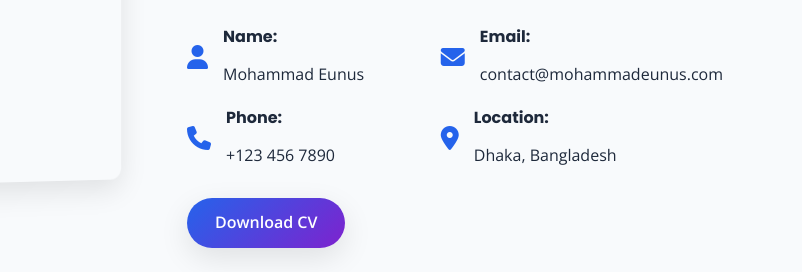
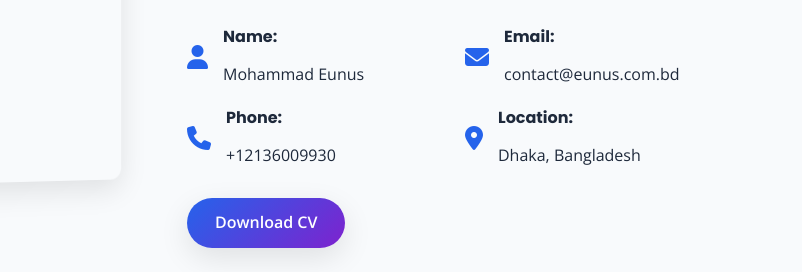
Before and after one commit to eunusctg/eunus.github.io, a plain HTML site: page index.html in a window 1280 px wide. Shown: the part 1152-1424 px from the top of the page, 478-1280 px from the left. Drawn offline with nearby package versions, Linux system fonts and the light colour scheme.

Commit message:
Update index.html

```diff
--- a/index.html
+++ b/index.html
@@ -999,7 +999,7 @@
                             <i class="fas fa-envelope"></i>
                             <div>
                                 <h4>Email:</h4>
-                                <p>contact@mohammadeunus.com</p>
+                                <p>contact@eunus.com.bd</p>
                             </div>
                         </div>
 
@@ -1007,7 +1007,7 @@
                             <i class="fas fa-phone"></i>
                             <div>
                                 <h4>Phone:</h4>
-                                <p>+123 456 7890</p>
+                                <p>+12136009930</p>
                             </div>
                         </div>
 
```
